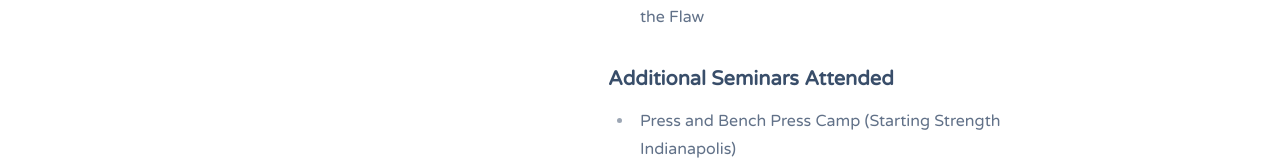
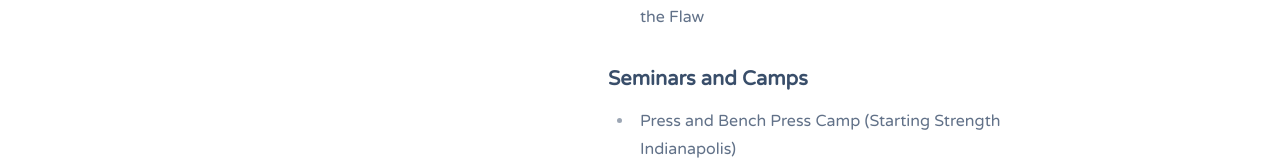
Before and after one commit to alexjgustafson/gus.coach, a SvelteKit app: page / in a window 1280 px wide. Shown: the part 2981-3141 px from the top of the page. Built offline with nearby package versions, Linux system fonts and the light colour scheme; a web font is replaced by a local one.

Commit message:
change headline

```diff
--- a/src/components/home/About.svelte
+++ b/src/components/home/About.svelte
@@ -14,7 +14,7 @@
           <li>CrossFit Level One Trainer</li>
           <li>CrossFit: Lesson Planning, Programming, Scaling, Spot the Flaw</li>
         </ul>
-        <h3>Additional Seminars Attended</h3>
+        <h3>Seminars and Camps</h3>
         <ul>
           <li>Press and Bench Press Camp (Starting Strength Indianapolis)</li>
           <li>Squat and Deadlift Camp (Starting Strength Indianapolis)</li>
```
